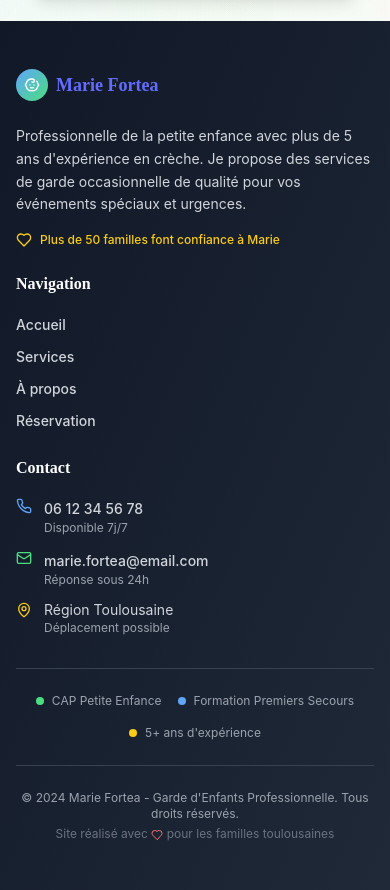
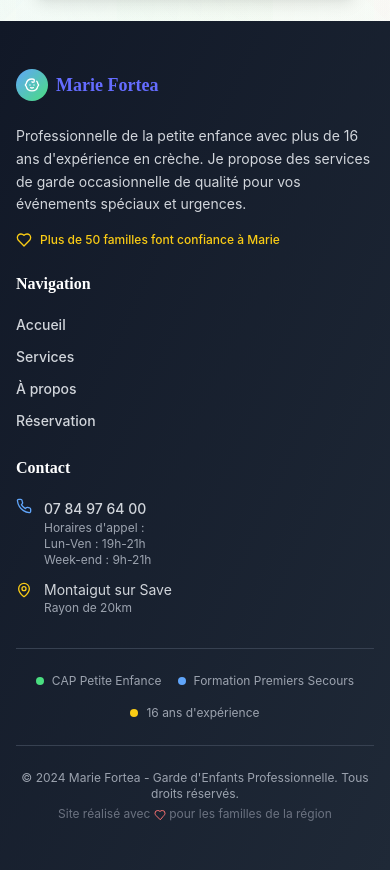
Before and after one commit to DevWeb31/marie-fortea, a React (Vite) app: page /admin/dashboard in a window 390 px wide. Shown: the part 1560-2450 px from the top of the page. Built offline with nearby package versions, Linux system fonts and the light colour scheme.

Commit message:
🔧 FOOTER MIS À JOUR : suppression de l'adresse email, ajout des horaires d'appel (Lun-Ven 19h-21h, WE 9h-21h), téléphone 07 84 97 64 00, zone Montaigut sur Save (20km), expérience 16 ans

```diff
--- a/src/components/Footer.tsx
+++ b/src/components/Footer.tsx
@@ -27,7 +27,7 @@ const Footer = () => {
             </Link>
 
             <p className="mb-4 max-w-md font-['Inter'] text-sm leading-relaxed text-gray-300 sm:mb-6 sm:text-base">
-              Professionnelle de la petite enfance avec plus de 5 ans
+              Professionnelle de la petite enfance avec plus de 16 ans
               d'expérience en crèche. Je propose des services de garde
               occasionnelle de qualité pour vos événements spéciaux et urgences.
             </p>
@@ -74,28 +74,19 @@ const Footer = () => {
                 <Phone className="mt-0.5 h-4 w-4 flex-shrink-0 text-blue-400 sm:h-5 sm:w-5" />
                 <div>
                   <a
-                    href="tel:+33123456789"
+                    href="tel:+33784976400"
                     className="font-['Inter'] text-sm text-gray-300 transition-colors duration-200 hover:text-white sm:text-base"
                   >
-                    06 12 34 56 78
+                    07 84 97 64 00
                   </a>
                   <div className="text-xs text-gray-400 sm:text-sm">
-                    Disponible 7j/7
+                    Horaires d'appel :
                   </div>
-                </div>
-              </div>
-
-              <div className="flex items-start space-x-3">
-                <Mail className="mt-0.5 h-4 w-4 flex-shrink-0 text-green-400 sm:h-5 sm:w-5" />
-                <div>
-                  <a
-                    href="mailto:marie.fortea@email.com"
-                    className="break-all font-['Inter'] text-sm text-gray-300 transition-colors duration-200 hover:text-white sm:text-base"
-                  >
-                    marie.fortea@email.com
-                  </a>
                   <div className="text-xs text-gray-400 sm:text-sm">
-                    Réponse sous 24h
+                    Lun-Ven : 19h-21h
+                  </div>
+                  <div className="text-xs text-gray-400 sm:text-sm">
+                    Week-end : 9h-21h
                   </div>
                 </div>
               </div>
@@ -103,9 +94,9 @@ const Footer = () => {
               <div className="flex items-start space-x-3">
                 <MapPin className="mt-0.5 h-4 w-4 flex-shrink-0 text-yellow-400 sm:h-5 sm:w-5" />
                 <div className="font-['Inter'] text-sm text-gray-300 sm:text-base">
-                  <div>Région Toulousaine</div>
+                  <div>Montaigut sur Save</div>
                   <div className="text-xs text-gray-400 sm:text-sm">
-                    Déplacement possible
+                    Rayon de 20km
                   </div>
                 </div>
               </div>
@@ -127,7 +118,7 @@ const Footer = () => {
               </span>
               <span className="flex items-center space-x-2">
                 <div className="h-2 w-2 rounded-full bg-yellow-400"></div>
-                <span>5+ ans d'expérience</span>
+                <span>16 ans d'expérience</span>
               </span>
             </div>
           </div>
@@ -141,7 +132,7 @@ const Footer = () => {
           </p>
           <p className="mt-1 text-xs text-gray-500 sm:mt-2">
             Site réalisé avec <Heart className="inline h-3 w-3 text-red-400" />{' '}
-            pour les familles toulousaines
+            pour les familles de la région
           </p>
         </div>
       </div>
```
